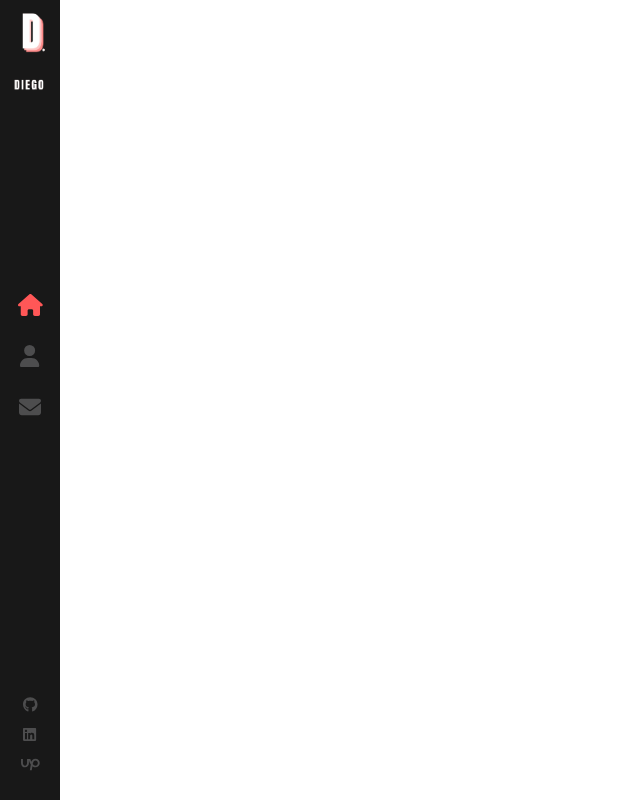
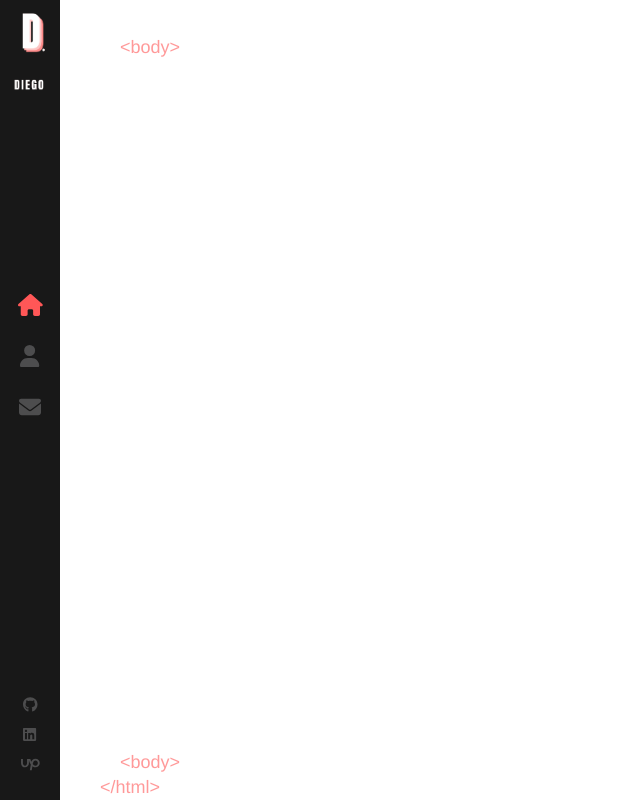
Before and after one commit to diegoIsBuilding/portfolio_website, a React (Create React App) app in the folder react_portfolio_website/: page / in a window 1280 px wide. Shown: the whole page, without its empty margins (0-640 px from the left). Built offline with nearby package versions, Linux system fonts and the light colour scheme.

Commit message:
Homepage in progress

```diff
--- a/react_portfolio_website/src/App.js
+++ b/react_portfolio_website/src/App.js
@@ -1,11 +1,14 @@
 import './App.scss';
 import { Routes, Route } from 'react-router-dom';
 import Layout from './components/Layout'
+import Home from './components/Home'
 
 function App() {
   return (
    <Routes>
-    <Route path='/' element={<Layout />} />
+    <Route path='/' element={<Layout />}>
+      <Route index element={<Home />} />
+    </Route>
    </Routes>
   );
 }
--- /dev/null
+++ b/react_portfolio_website/src/components/Home/index.js
@@ -0,0 +1,9 @@
+import './index.scss'
+
+const Home = () => (
+    <div>
+        Hellow Y'all!
+    </div>
+)
+
+export default Home
--- a/react_portfolio_website/src/components/Layout/index.js
+++ b/react_portfolio_website/src/components/Layout/index.js
@@ -1,10 +1,26 @@
-import Sidebar from '../Sidebar';
-import './index.scss';
+import { Outlet } from 'react-router-dom'
+import Sidebar from '../Sidebar'
+import './index.scss'
+
 const Layout = () => {
     return(
-        <>
-        <Sidebar/>
-        </>
+        <div className='App'>
+            <Sidebar/>
+            <div className='page'>
+                <span className='tags top-tags'>
+                    &lt;body&gt;
+                </span>
+                <Outlet/>
+
+                <span className='tags bottom-tags'>
+                &lt;body&gt;
+                <br />
+                <span className='bottom-tag-html'>
+                    &lt;/html&gt;
+                </span>
+                </span>
+            </div>
+        </div>
     )
 }
 export default Layout;
--- a/react_portfolio_website/src/components/Layout/index.scss
+++ b/react_portfolio_website/src/components/Layout/index.scss
@@ -0,0 +1,25 @@
+.page {
+    width: 100%;
+    height: 100%;
+    position: absolute;
+}
+
+.top-tags {
+    bottom: auto;
+    top: 35px;
+}
+
+.tags {
+    color: #ff5757;
+    opacity: 0.6;
+    position: absolute;
+    bottom: 0;
+    left: 120px;
+    font-size: 18px;
+    font-size: 'Helvetica Neue';
+}
+
+.bottom-tag-html {
+    margin-left: -20px;
+
+}
```
Also changed, not shown: react_portfolio_website/src/components/Home/index.scss (added).
